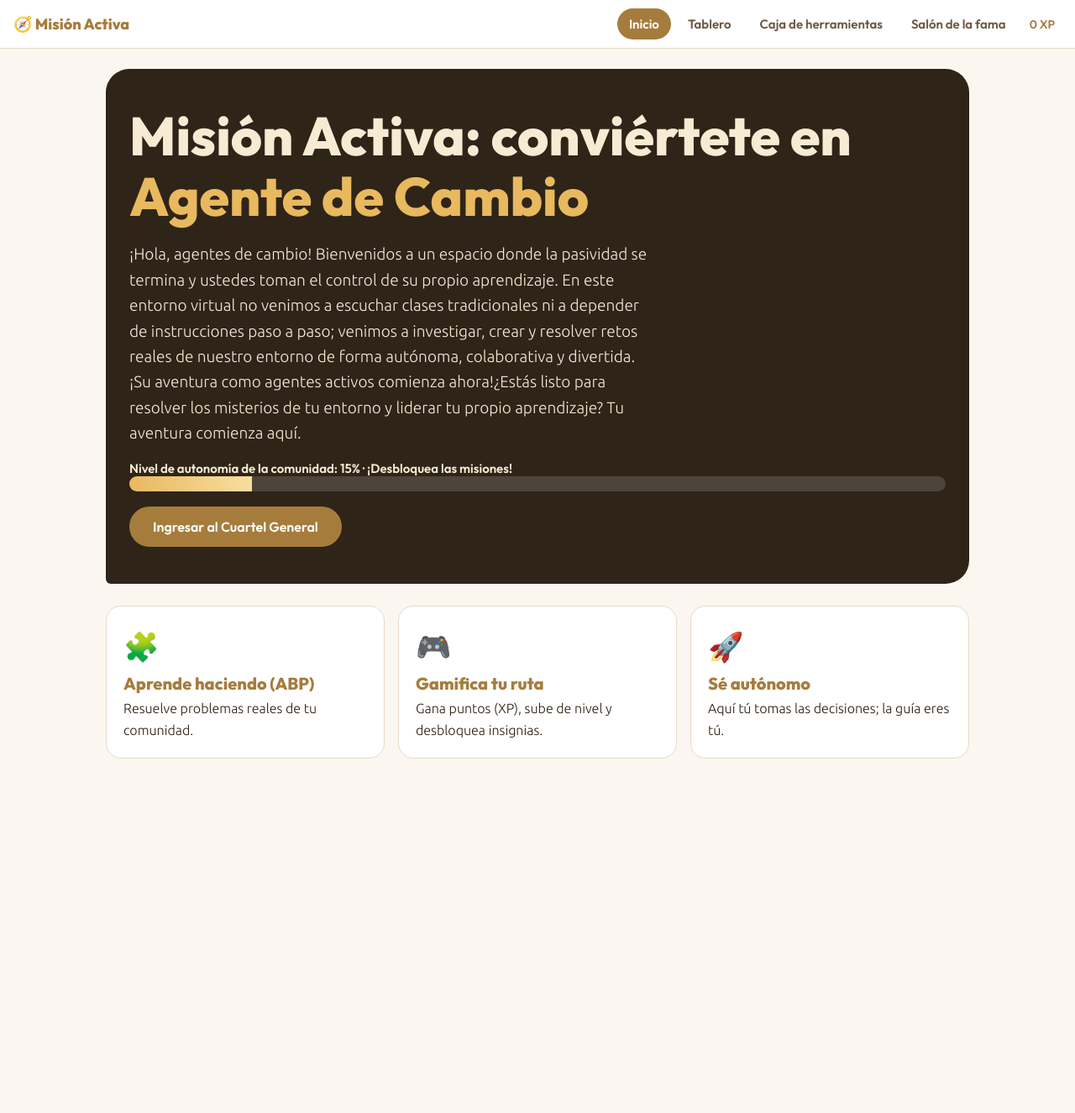
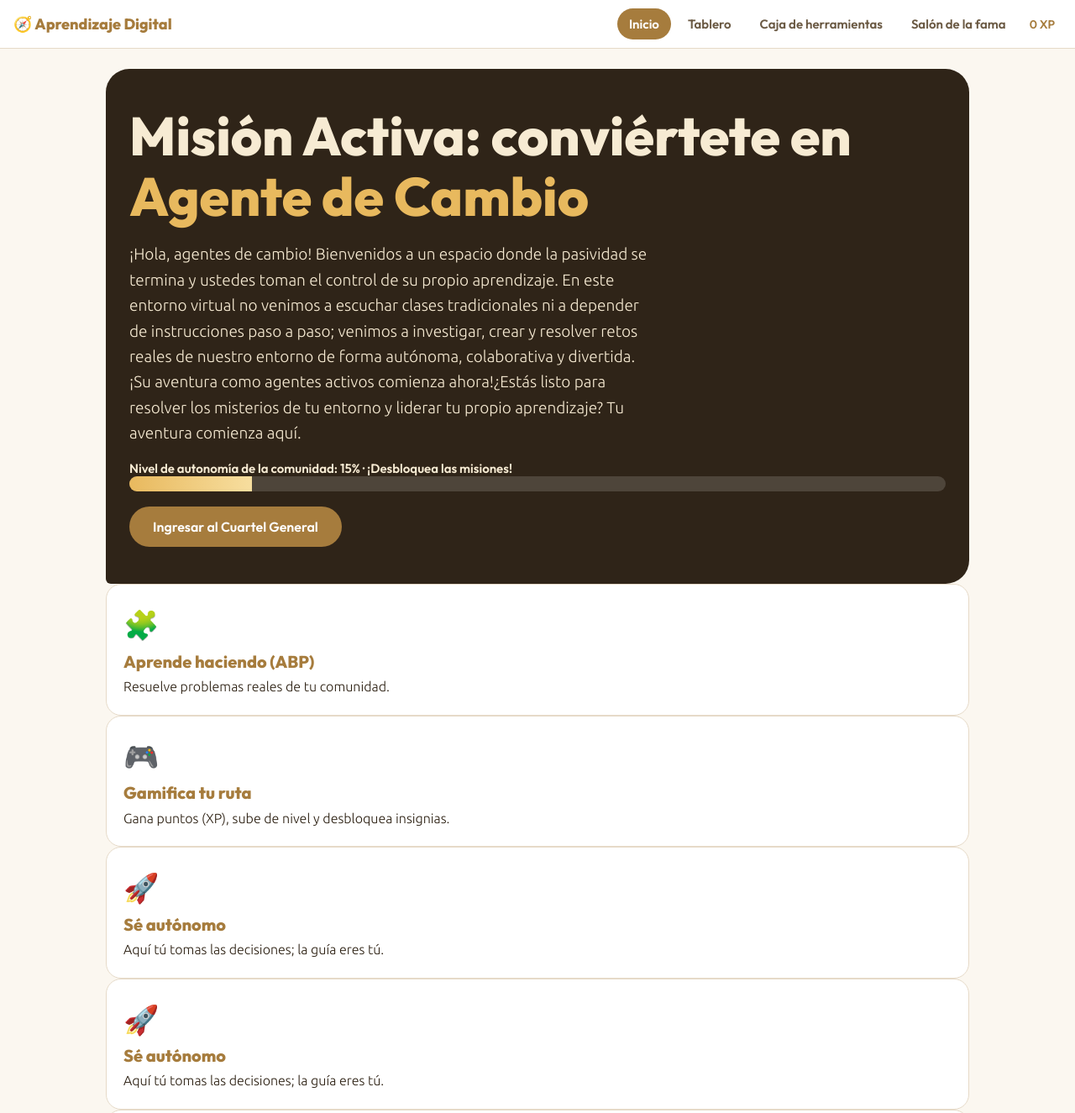
Before and after one commit to yisedviviana/aprendizajedigital, a plain HTML site: page index.html in a window 1280 px wide. Shown: the top 1325 px of the page at 84% size. Before the commit the page ends 963 px from the top, so only its background shows below. Drawn offline with Linux system fonts and the light colour scheme.

Commit message:
Update index.html

```diff
--- a/index.html
+++ b/index.html
@@ -70,7 +70,7 @@ select{width:auto;max-width:100%}
 </head>
 <body>
 <nav aria-label="Principal">
-<b>🧭 Misión Activa</b>
+<b>🧭 Aprendizaje Digital</b>
 <button data-go="inicio" class="on">Inicio</button><button data-go="mapa">Tablero</button><button data-go="caja">Caja de herramientas</button><button data-go="fama">Salón de la fama</button>
 <span class="xpb" id="xpb"></span>
 </nav>
@@ -83,9 +83,11 @@ select{width:auto;max-width:100%}
 <div><div class="gl" id="gl">Nivel de autonomía de la comunidad: 15%</div><div class="gb" role="progressbar" aria-label="Autonomía de la comunidad"><i id="gi"></i></div></div>
 <div><button class="pill" data-go="mapa">Ingresar al Cuartel General</button></div>
 </section>
-<div class="three">
+<div class="five">
 <div class="card"><div class="em">🧩</div><h3>Aprende haciendo (ABP)</h3><p>Resuelve problemas reales de tu comunidad.</p></div>
 <div class="card"><div class="em">🎮</div><h3>Gamifica tu ruta</h3><p>Gana puntos (XP), sube de nivel y desbloquea insignias.</p></div>
+<div class="card"><div class="em">🚀</div><h3>Sé autónomo</h3><p>Aquí tú tomas las decisiones; la guía eres tú.</p></div>
+<div class="card"><div class="em">🚀</div><h3>Sé autónomo</h3><p>Aquí tú tomas las decisiones; la guía eres tú.</p></div>
 <div class="card"><div class="em">🚀</div><h3>Sé autónomo</h3><p>Aquí tú tomas las decisiones; la guía eres tú.</p></div>
 </div>
 </div>
```
